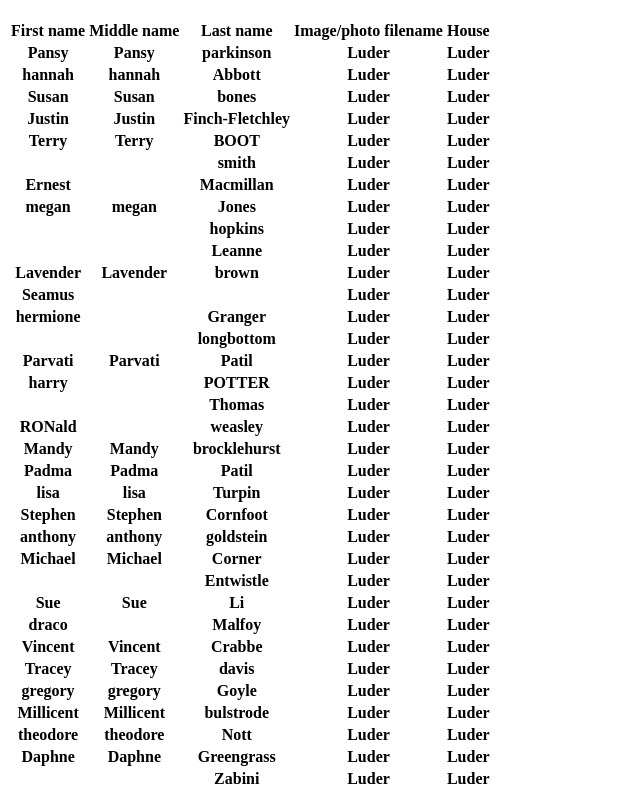
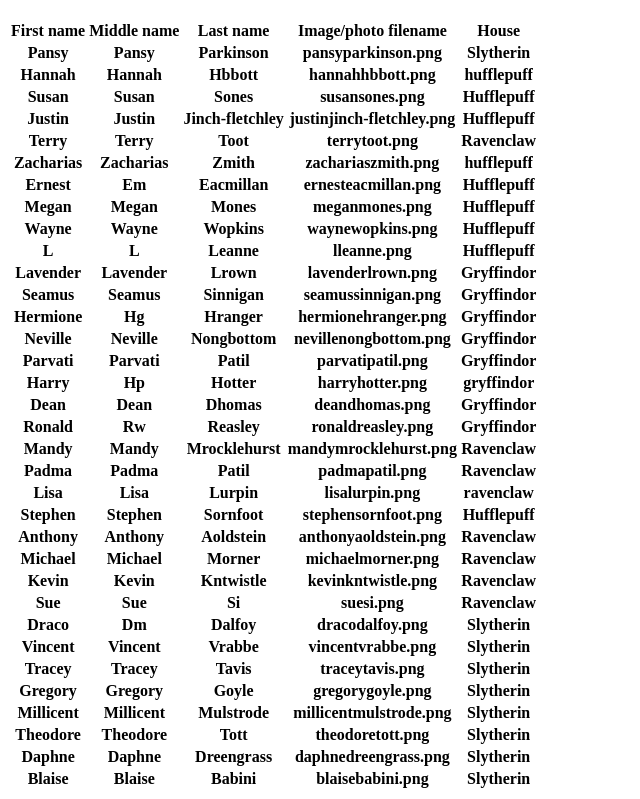
Before and after one commit to emil7809/student_cleanup, a plain HTML site: page index.html in a window 1280 px wide. Shown: the part 61-860 px from the top of the page, without its empty margins (0-640 px from the left). Drawn offline with Linux system fonts and the light colour scheme.

Commit message:
the names is still all kinds of fucked up, but this is the best I can do Today

```diff
--- a/script.js
+++ b/script.js
@@ -8,6 +8,7 @@
     firstName: "Luder",
     middleName: "Luder",
     lastName: "Luder",
+    //nickName: "Luder",
     image: "Luder",
     house: "Luder"
 };
@@ -34,7 +35,7 @@
         const student = Object.create(Student);
 
         //exstrack data from json objekt
-        const fullname = jsonObject.fullname;
+        const fullname = jsonObject.fullname.trim();
 
         //NAME
         //For the first name i need the info until the "First Space" (But some have space in front, so im gonna need to ... fuck whats it called? the one that trims TRIM!)
@@ -44,34 +45,34 @@
         //For the last name i need the info after the "Last Space"
         //I'll start with this, and worry about fucking ERNIE and the rest lator
 
-       // const trim = fullname.trim();
        // const replace1 = fullname.replace(" \ ", "");
        // const replace2 = fullname.replace(" - ", " ");
         const firstSpace = fullname.indexOf(" ");
         const secondSpace = fullname.indexOf(" ", firstSpace + 1);
         const lastSpace = fullname.lastIndexOf(" ");
 
-        // firstName: "Luder",
-        // middleName: "Luder",
-        // lastName: "Luder",
-        // image: "Luder",
-        // house: "Luder"
+        //firstCapitalPara = myName[0].toUpperCase()+myName.slice(1);
+        const firstName = fullname[0].toUpperCase()+
+        fullname.slice(1).toLocaleLowerCase()
+        .substring(0, firstSpace); // WHAT THE HELL LEANNE?!?!
 
+        const middleName = fullname[0].toUpperCase()+
+        fullname.slice(1).toLocaleLowerCase()
+        .substring(secondSpace + 1, lastSpace);
 
-        const firstName = fullname.substring(0, firstSpace);
-        const middleName = fullname.substring(secondSpace + 1, lastSpace);
-        const lastName = fullname.substring(lastSpace +1);
+        const lastName = fullname[0].toUpperCase()+
+        fullname.slice(1).toLocaleLowerCase()
+        .substring(lastSpace +1);
 
-        // console.log(`
-        // First name: ${firstName}
-        // Middle name: ${middleName}
-        // Last Name: ${lastName}`);
+        const image = firstName.toLocaleLowerCase().replace(" ", "")+lastName.toLocaleLowerCase().replace(" ", "")+".png";
 
         //add clean data into newly created objekt
 
         student.firstName = firstName;
         student.middleName = middleName;
         student.lastName = lastName;
+        student.image = image;
+        student.house = jsonObject.house[0].toUpperCase()+jsonObject.house.slice(1).toLocaleLowerCase();
 
         //add the objekt to the global array
         allStudents.push(student);
```
Also changed, not shown: index.html (+2 -0 lines).
